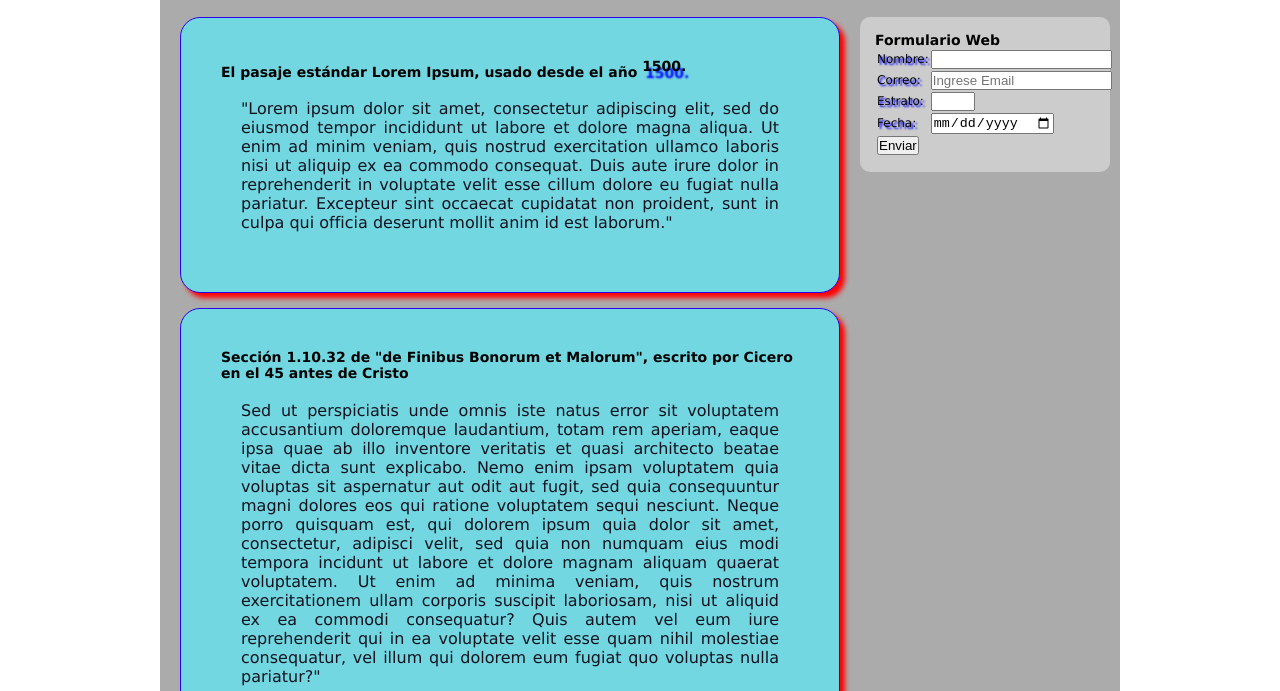
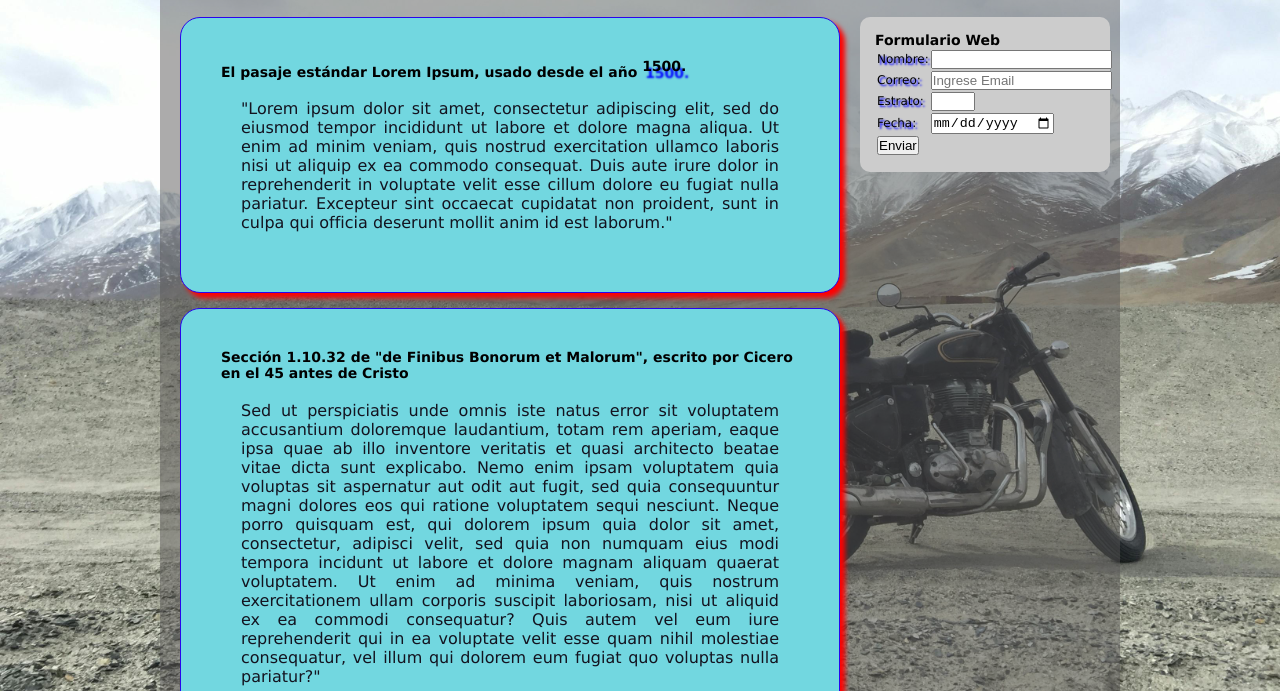
Before and after one commit to johntop85/ProyectoTEC, a plain HTML site: page index.html in a window 1280 px wide. Shown: the part 264-955 px from the top of the page. Drawn offline with Linux system fonts and the light colour scheme; the site is published under a folder, as on GitHub Pages, so addresses that start at the root find nothing.

Commit message:
Cambia Ruta de imagen del fondo

```diff
--- a/style.css
+++ b/style.css
@@ -20,7 +20,7 @@ h2{
 
 body{
     text-align: center;
-    background-image: url(/img/fondo5.jpg);
+    background-image: url(img/fondo5.jpg);
     background-repeat: no-repeat;
     background-position: center;
     background-size: cover;
```
